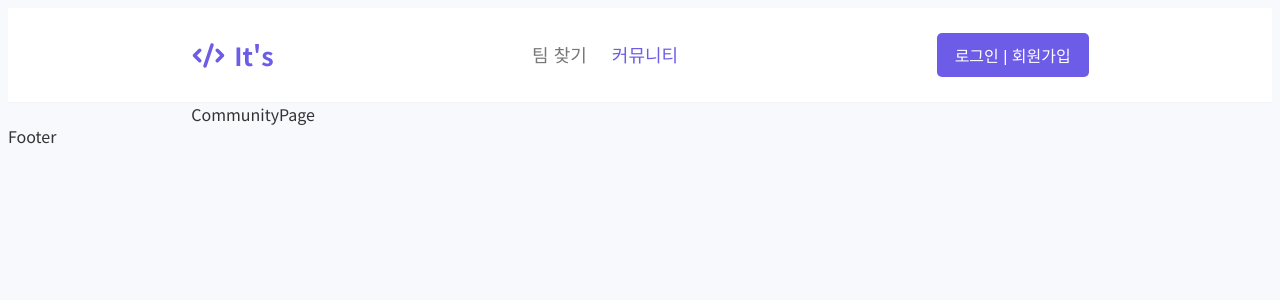
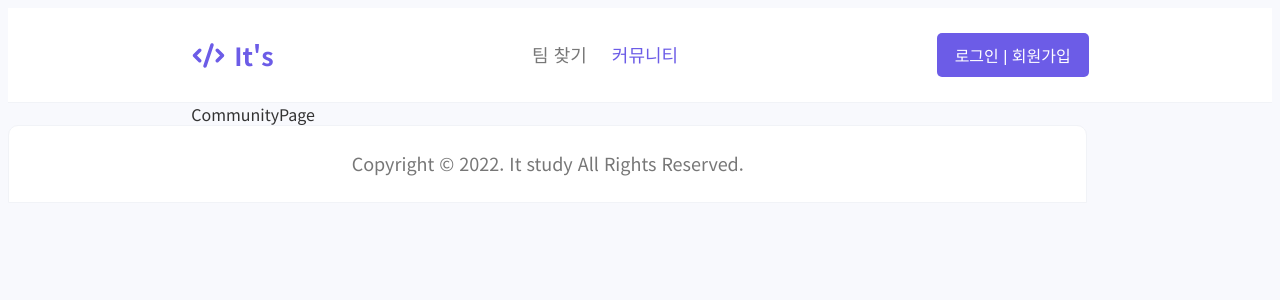
Before and after one commit to Team-WithMe/WithMe_UI, a React (Create React App) app: page /community in a window 1280 px wide. Shown: the top 300 px of the page. Built offline with nearby package versions, Linux system fonts and the light colour scheme; what emotion-reset would draw is missing.

Commit message:
Add -> Footer Conponent

```diff
--- a/src/components/common/Footer.tsx
+++ b/src/components/common/Footer.tsx
@@ -1,9 +1,26 @@
 import styled from '@emotion/styled'
+
+const nowYear = new Date().getFullYear()
 
 const Container = styled.footer`
 	width: 85.4%;
+	background-color: white;
+	border-radius: 10px 10px 0 0;
+	border: 1px solid ${({ theme }) => theme.colors.lineColor};
+	span {
+		display: flex;
+		padding: 25px 0;
+		justify-content: center;
+		color: ${({ theme }) => theme.colors.gray_77};
+		font-size: ${({ theme }) => theme.fontSizes.lg};
+		font-weight: 400;
+	}
 `
 
-const Footer = () => <Container>Footer</Container>
+const Footer = () => (
+	<Container>
+		<span>Copyright &copy; {nowYear}. It study All Rights Reserved.</span>
+	</Container>
+)
 
 export default Footer
```
